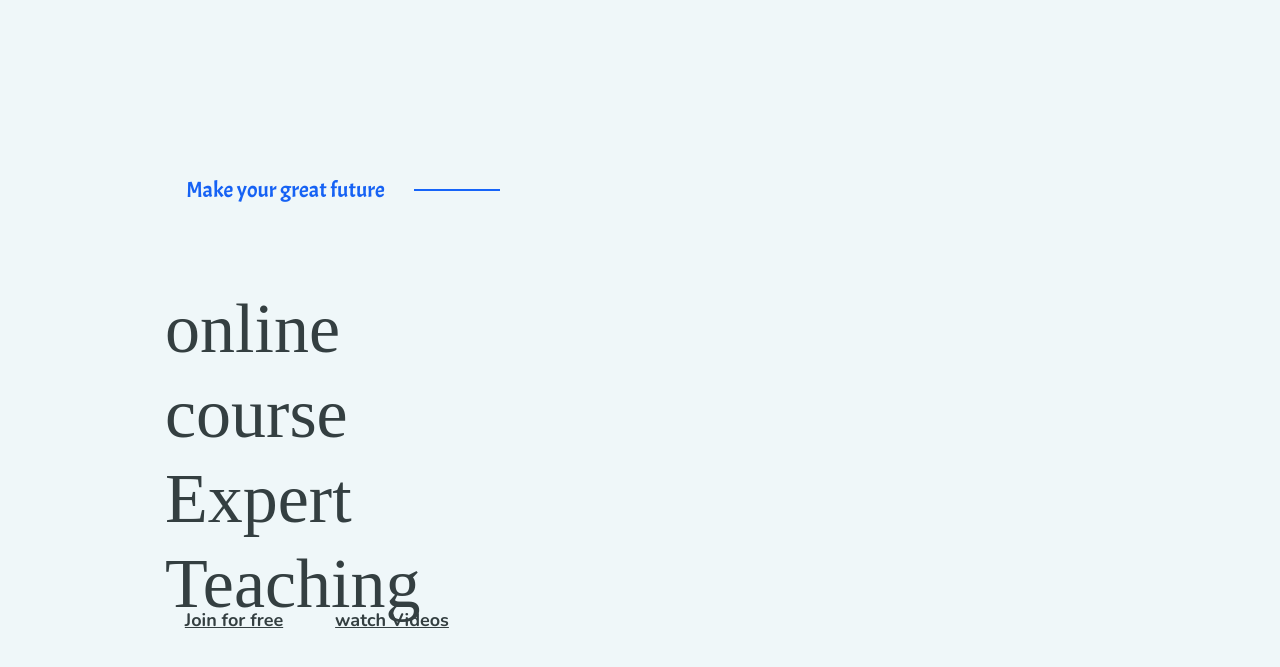
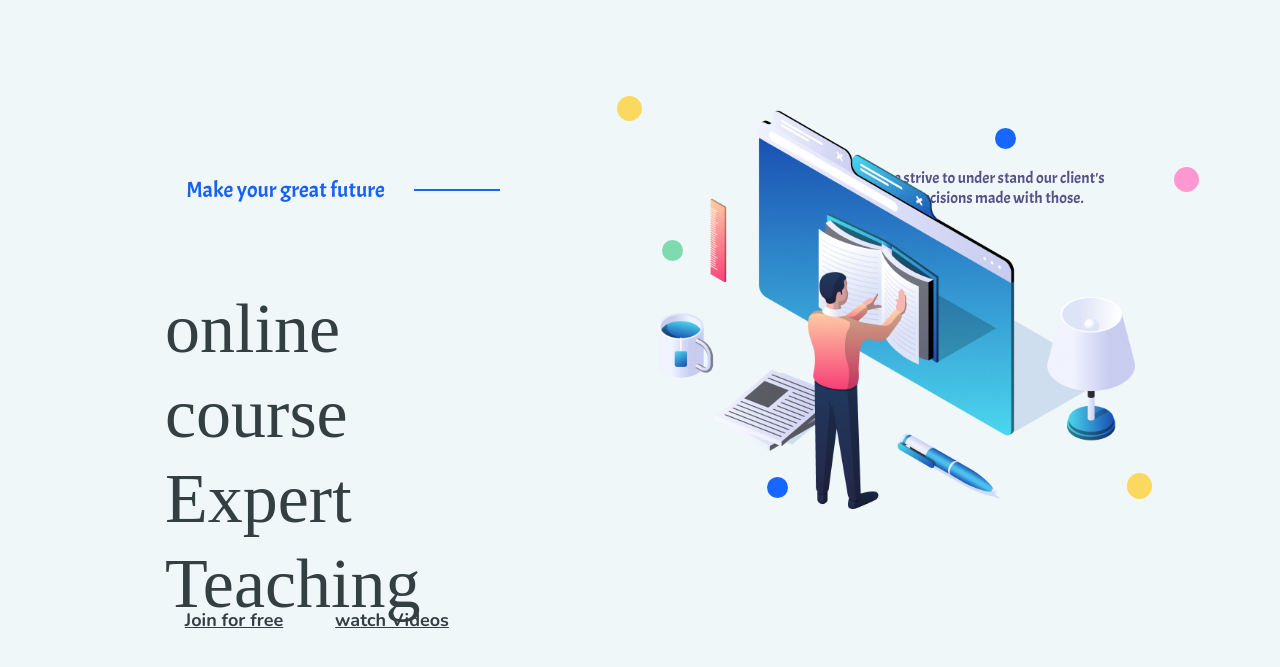
Before and after one commit to jordanssentamu/e-learning-landingpage, a plain HTML site: page index.html in a window 1280 px wide. Shown: the part 97-764 px from the top of the page. Drawn offline with nearby package versions, Linux system fonts and the light colour scheme; a web font is replaced by a local one.

Commit message:
add and divs with different background color and add a styles

```diff
--- a/css/main.css
+++ b/css/main.css
@@ -63,7 +63,7 @@ letter-spacing: 0em;
     color: rgba(45, 37, 99, 1);
     text-decoration: none;
  }
- .header-button, .hero-intro-sub-wrapper-2-button {
+ .header-button {
     height: 60px;
    width: 180px;
     left: 1260px;
@@ -79,6 +79,8 @@ border: 1px solid
     width:100%;
     padding-left: 157px;
     padding-right:  120px;
+    display: flex;
+    position: relative;
 }
 .hero-intro-sub-wrapper-1 {
     display: flex;
@@ -144,3 +146,78 @@ margin-bottom: 134px;
     font-weight: 700;
     text-decoration: none;
 }
+/* .hero-intro-container1 */
+.hero-intro-container1 {
+    height: 538px;
+    width: 100%;
+}
+
+.hero-intro-subcontainer1-1, .hero-intro-container1-1, .hero-intro-container1-2 {
+   position: relative;
+    height: 25.270587921142578px;
+    width: 25.270587921142578px;
+    border-radius: 50px;
+    background: #FBD95E;
+    top: -56px;
+    left: 79px;
+}
+.hero-intro-container1-2 {
+    background: #FF98D0;
+    position: relative;
+    top: -99px;
+    left: 636px;
+}
+.hero-intro-container1-1 {
+    position: relative;
+    top: 233px;
+    left: 589px;
+}
+.hero-intro-subcontainer1-2, .hero-intro-subcontainer1-2-1, .hero-intro-subcontainer1-2-2 {
+   position: relative;
+   top: 63px;
+   left: 124px;
+    height: 21.058822631835938px;
+    width: 21.058822631835938px;
+    border-radius: 50px;
+    background: rgba(127, 218, 175, 1);
+
+}
+.hero-intro-subcontainer1-2-1 {
+    position: relative;
+    background: #1766FF;
+    top: -70px;
+    left: 457px;
+}
+.hero-intro-subcontainer1-2-2  {
+    position: relative;
+    top: 258px;
+    left: 229px;
+    background: #1766FF;
+}
+.hero-intro-container1-img {
+    height: 445.15936279296875px;
+    width: 476.8209228515625px;
+    margin-top: -204px;
+    margin-left: 120px;
+    object-fit: contain;
+}
+.hero-intro-container1-text {
+    color: #555185;
+    width: 364px;
+    position: relative;
+    top: -385px;
+    left: 228px;
+    z-index: -1;
+}
+.hero-intro-subcontainer2 {
+    height: 460x;
+    width: 460px;
+    position: relative;
+    left: 177px;
+    top: -575px;
+    z-index: -1;
+    border-radius: 1065.5px;
+    background: linear-gradient(66.49deg, rgba(245, 227, 125, 0.6) 15.16%, rgba(217, 177, 255, 0.6) 32.73%, rgba(239, 152, 220, 0.6) 51.38%, rgba(158, 217, 238, 0.6) 73.91%, rgba(18, 148, 236, 0.6) 99.04%, rgba(86, 196, 245, 0.6) 149.16%);
+    transform: matrix(-0.5, -0.87, -0.87, 0.5, 0, 0);
+    filter: blur(125px);
+}
--- a/index.html
+++ b/index.html
@@ -50,7 +50,21 @@
             </div>
 
         </div>
-        <div></div>
+        <div class="hero-intro-container1">
+            <div class="hero-intro-subcontainer1-1"></div>
+            <div class="hero-intro-subcontainer1-2"></div>
+            <div class="hero-intro-subcontainer1-2-1"></div>
+            <div class="hero-intro-subcontainer1-2-2"></div>
+            <div class="hero-intro-container1-1"></div>
+            <div class="hero-intro-container1-2"></div>
+            <img class="hero-intro-container1-img" src="img/Group.png">
+
+            <p class="hero-intro-container1-text">This is tha agency, we strive to under stand our client's best of making the best decisions made with those. </p>
+            <div class="hero-intro-subcontainer2"></div>
+
+
+
+        </div>
     </section>
 
 </body>
```
Also changed, not shown: img/Group.png (added). Lines whose indentation alone changed are shown as unchanged.
